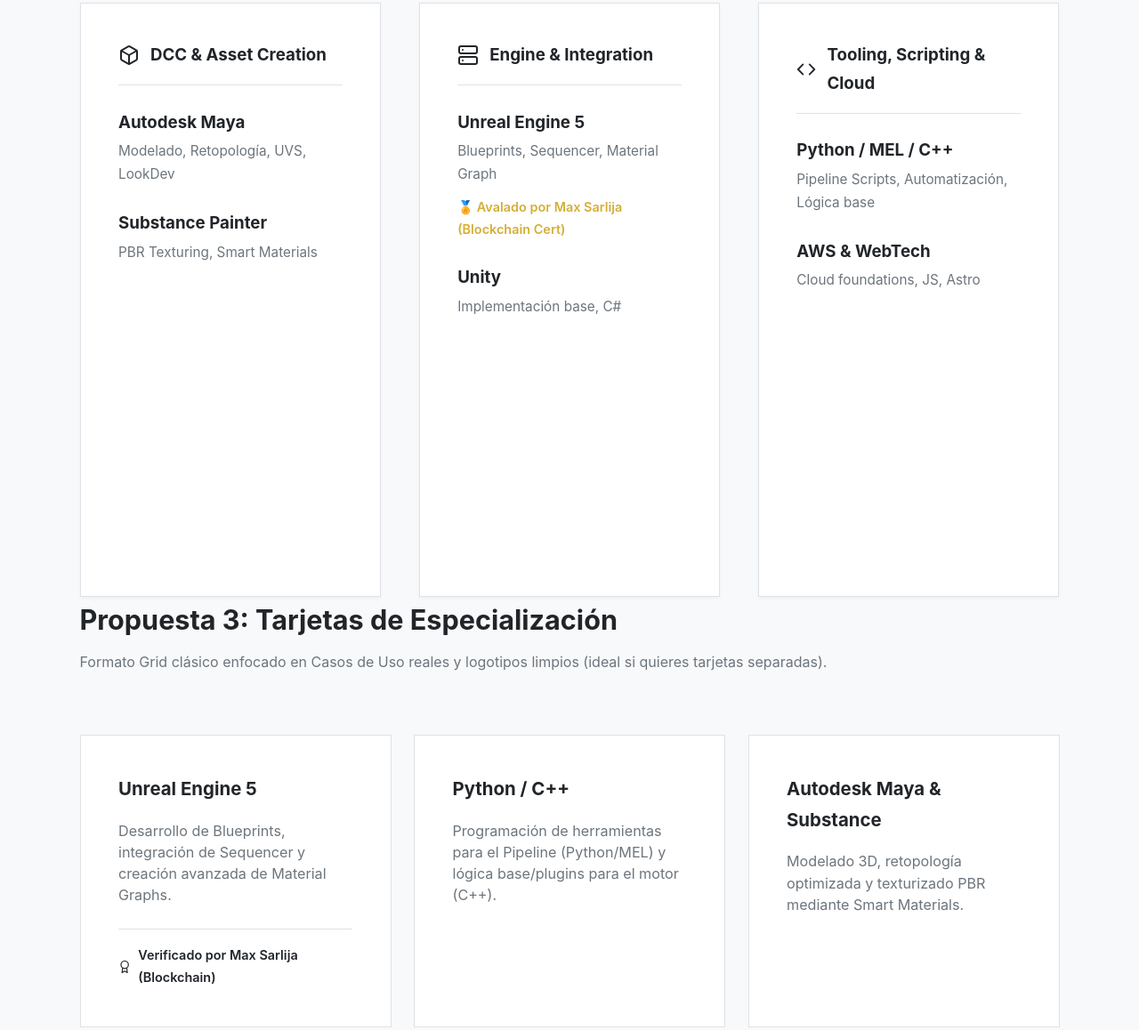
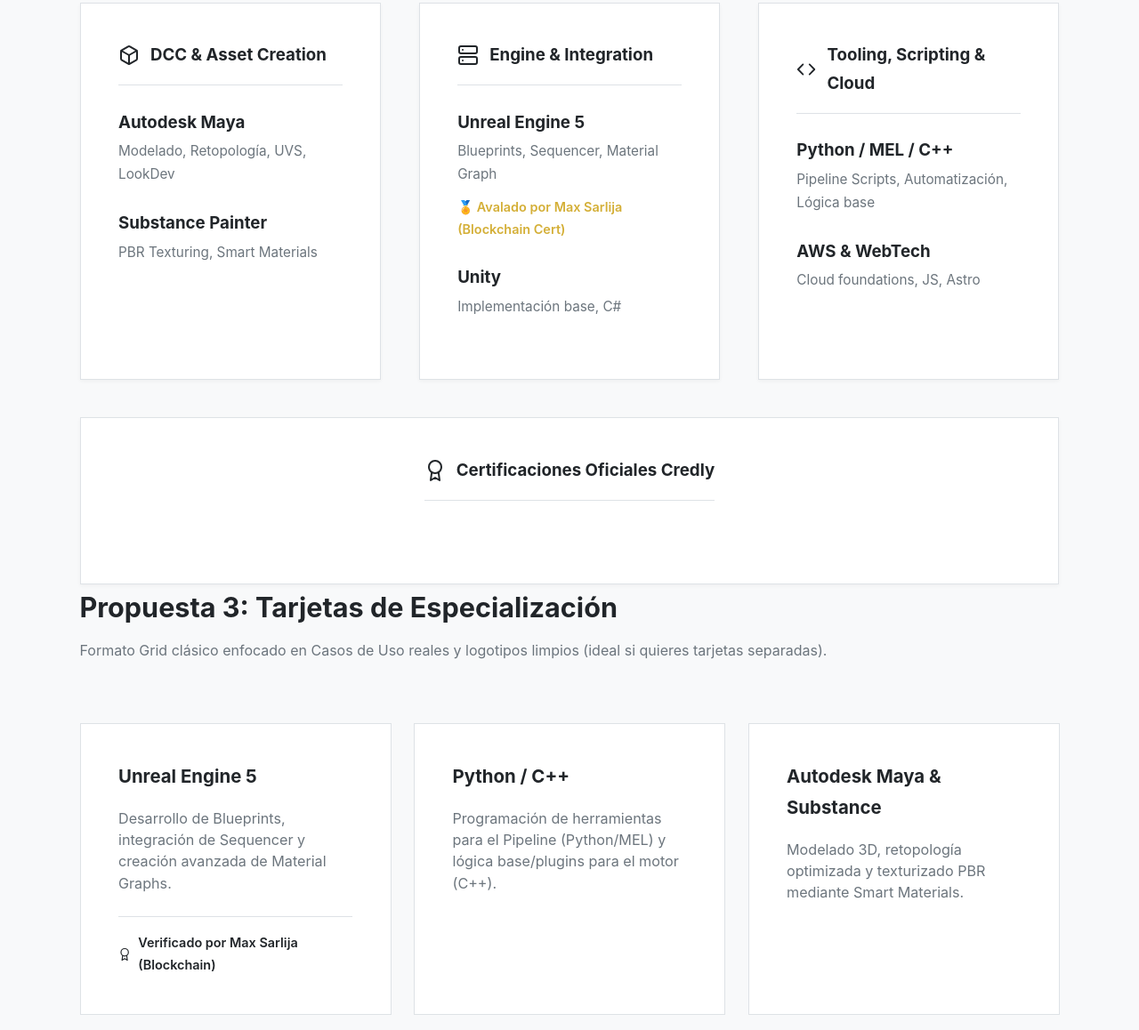
Before and after one commit to facu041294/PortfolioTechArt, an Astro site: page / in a window 1280 px wide. Shown: the part 2775-3933 px from the top of the page at 89% size. Built offline with nearby package versions, Linux system fonts and the light colour scheme; Astro itself is replaced by a stand-in of ours; a script that the page names is missing.

Commit message:
Fix credly script protocol and improve badge layout in Proposal 2

```diff
--- a/src/components/TechnicalToolkit.astro
+++ b/src/components/TechnicalToolkit.astro
@@ -53,10 +53,6 @@
                     <div class="tool-item">
                         <strong>Unity</strong>
                         <span>Implementación base, C#</span>
-                        <!-- Credly Badge Unity -->
-                        <div class="badge-container-small">
-                            <div data-iframe-width="150" data-iframe-height="270" data-share-badge-id="024ff9bf-12cb-4554-8d47-de60b0c4a875" data-share-badge-host="https://www.credly.com"></div>
-                        </div>
                     </div>
                 </div>
             </div>
@@ -75,10 +71,24 @@
                     <div class="tool-item">
                         <strong>AWS & WebTech</strong>
                         <span>Cloud foundations, JS, Astro</span>
-                        <!-- Credly Badge AWS -->
-                        <div class="badge-container-small">
-                            <div data-iframe-width="150" data-iframe-height="270" data-share-badge-id="f5617a2c-269c-4200-9436-0bdf31720b6c" data-share-badge-host="https://www.credly.com"></div>
-                        </div>
+                    </div>
+                </div>
+            </div>
+
+            <!-- Etapa 4: Certificaciones (Ocupa todo el ancho) -->
+            <div class="pipeline-stage badges-stage">
+                <div class="stage-header">
+                    <svg xmlns="http://www.w3.org/2000/svg" width="24" height="24" viewBox="0 0 24 24" fill="none" stroke="currentColor" stroke-width="2" stroke-linecap="round" stroke-linejoin="round"><circle cx="12" cy="8" r="7"></circle><polyline points="8.21 13.89 7 23 12 20 17 23 15.79 13.88"></polyline></svg>
+                    <h3>Certificaciones Oficiales Credly</h3>
+                </div>
+                <div class="credly-badges-wrapper">
+                    <!-- Credly Badge Unity -->
+                    <div class="credly-badge">
+                        <div data-iframe-width="150" data-iframe-height="270" data-share-badge-id="024ff9bf-12cb-4554-8d47-de60b0c4a875" data-share-badge-host="https://www.credly.com"></div>
+                    </div>
+                    <!-- Credly Badge AWS -->
+                    <div class="credly-badge">
+                        <div data-iframe-width="150" data-iframe-height="270" data-share-badge-id="f5617a2c-269c-4200-9436-0bdf31720b6c" data-share-badge-host="https://www.credly.com"></div>
                     </div>
                 </div>
             </div>
@@ -141,8 +151,8 @@
 
 </div>
 
-<!-- Script de Credly genérico (Solo se necesita una vez por página) -->
-<script is:inline type="text/javascript" async src="//cdn.credly.com/assets/utilities/embed.js"></script>
+<!-- Script de Credly genérico con HTTPS explícito (Imprescindible para localhost) -->
+<script is:inline type="text/javascript" async src="https://cdn.credly.com/assets/utilities/embed.js"></script>
 
 <style>
     .technical-toolkit-container {
@@ -207,6 +217,14 @@
     }
     :global(body.mode-dark) .pipeline-stage:hover {
         border-color: var(--color-primary-dark);
+    }
+
+    .badges-stage {
+        grid-column: 1 / -1;
+        display: flex;
+        flex-direction: column;
+        align-items: center;
+        text-align: center;
     }
 
     .stage-header {
```
